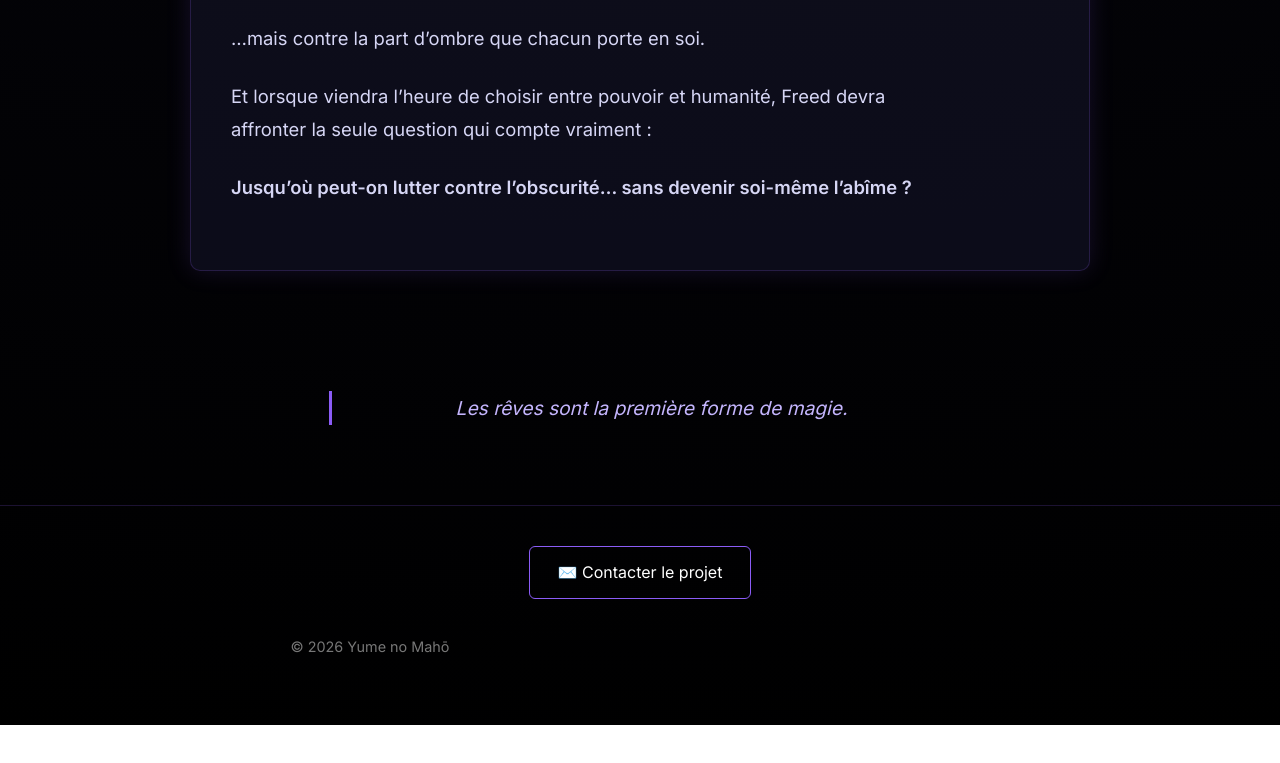
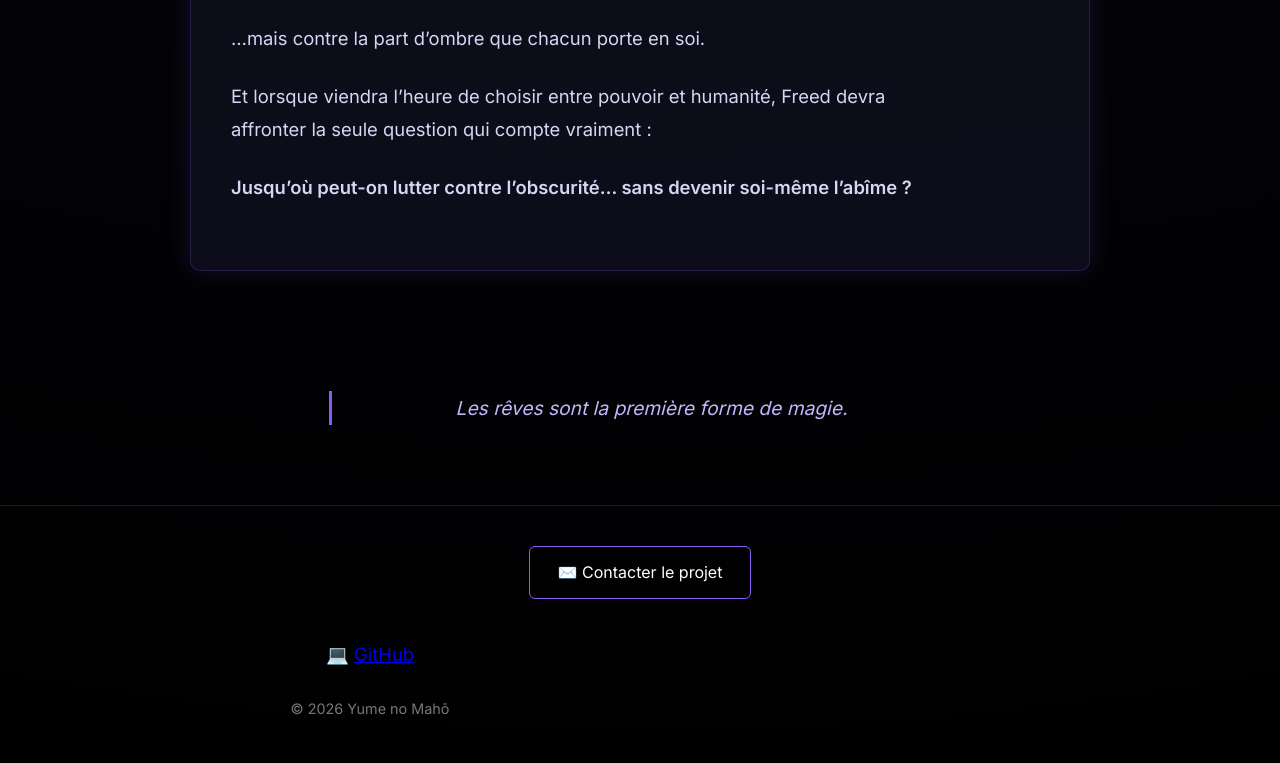
Before and after one commit to krizia28/yume-no-maho, a plain HTML site: page index.html in a window 1280 px wide. Shown: the part 2795-3558 px from the top of the page. Before the commit the page ends 3520 px from the top, so only its background shows below. Drawn offline with Linux system fonts and the light colour scheme.

Commit message:
Update index.html

```diff
--- a/index.html
+++ b/index.html
@@ -73,6 +73,9 @@ et l’influence d’une force cosmique qui se nourrit des rêves brisés.</p>
 <a href="mailto:contact.yumenomaho@gmail.com" class="contact-button">
 ✉️ Contacter le projet
 </a>
+   <p>
+💻 <a href="https://github.com/krizia28">GitHub</a>
+</p>
 
 <p class="copyright">
 © 2026 Yume no Mahō
```
